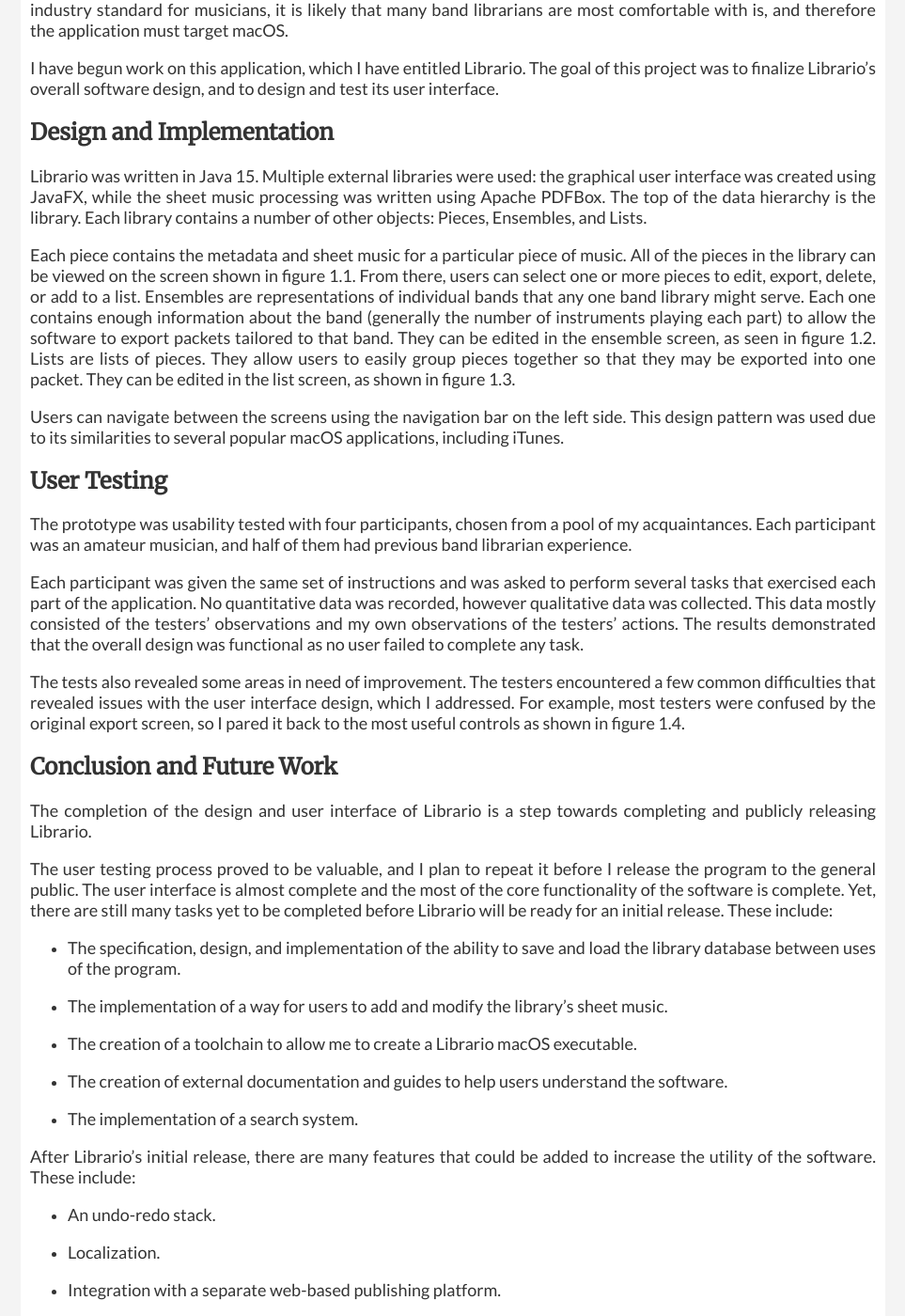
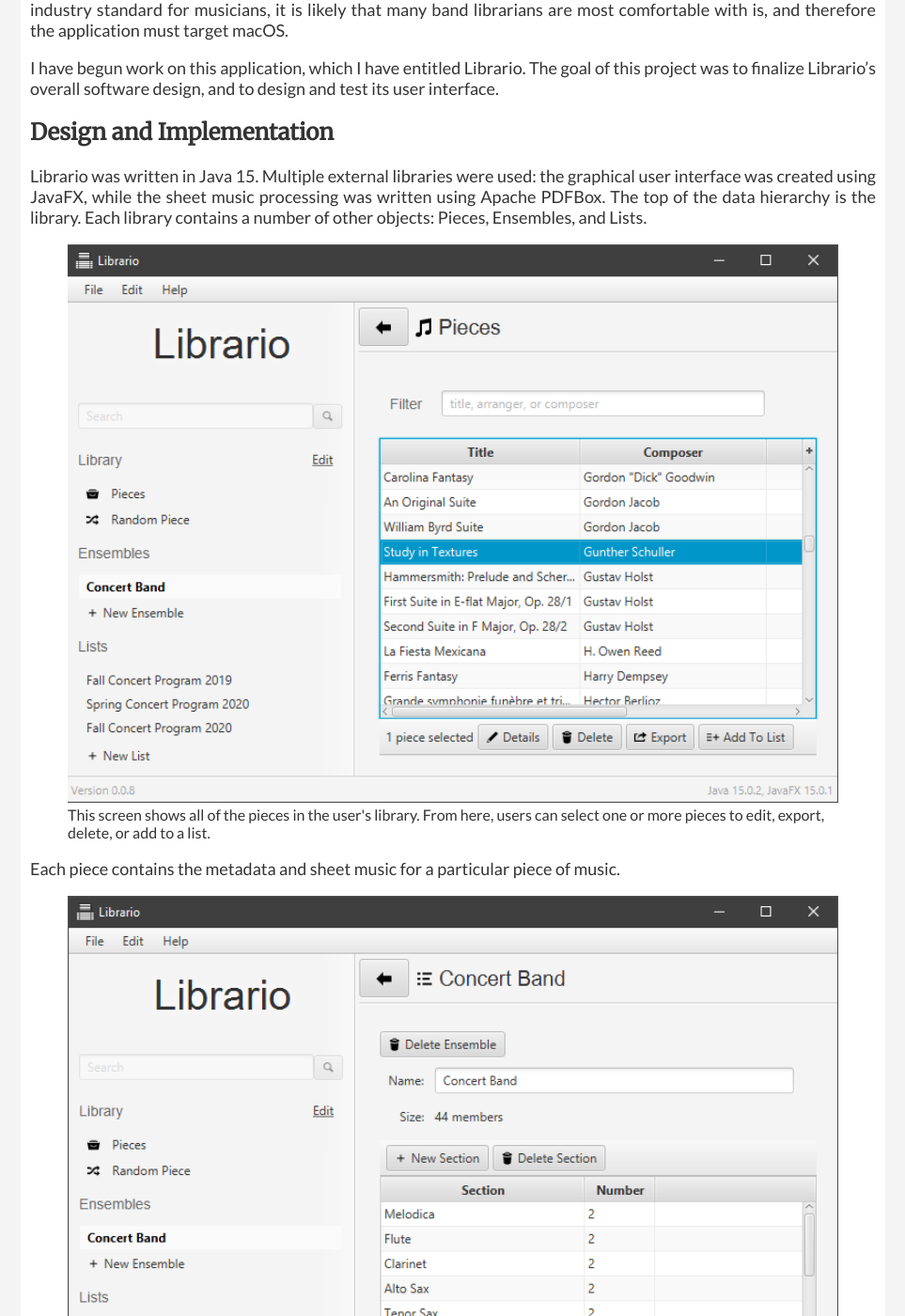
Before and after one commit to Trainzack/trainzack.github.io, a Jekyll site: the page built from _projects/librario.md, in a window 1280 px wide and 1400 px high, scrolled down 714 px. Shown: the whole window at 94% size, without its empty margins (153-1116 px from the left). Built offline with Jekyll 4.4.1, drawn with Linux system fonts in a browser that asks for light colours; nearby versions of some CDN libraries; some web fonts are replaced; some of the changed text lies outside the part shown.

Commit message:
Added markdown image support, updated Librario project with images

```diff
--- /dev/null
+++ b/_includes/image.html
@@ -0,0 +1,21 @@
+<!-- _includes/image.html -->
+{% comment %} As from 2.1 in https://stackoverflow.com/a/51682829{% endcomment %}
+<figure>
+    {% if include.url %}
+    <a href="{{ include.url }}">
+    {% endif %}
+    <img
+        {% if include.srcabs %}
+            src="{{ include.srcabs }}"
+        {% else %}
+            src="{{ site.baseurl }}/assets/images/{{ include.src }}"
+        {% endif %}
+    alt="{{ include.alt }}"
+	width="100%">
+    {% if include.url %}
+    </a>
+    {% endif %}
+    {% if include.caption %}
+        <figcaption>{{ include.caption }}</figcaption>
+    {% endif %}
+</figure>
--- a/_projects/librario.md
+++ b/_projects/librario.md
@@ -23,7 +23,30 @@
 
 Librario was written in Java 15. Multiple external libraries were used: the graphical user interface was created using JavaFX, while the sheet music processing was written using Apache PDFBox. The top of the data hierarchy is the library. Each library contains a number of other objects: Pieces, Ensembles, and Lists.
 
-Each piece contains the metadata and sheet music for a particular piece of music. All of the pieces in the library can be viewed on the screen shown in figure 1.1. From there, users can select one or more pieces to edit, export, delete, or add to a list. Ensembles are representations of individual bands that any one band library might serve. Each one contains enough information about the band (generally the number of instruments playing each part) to allow the software to export packets tailored to that band. They can be edited in the ensemble screen, as seen in figure 1.2. Lists are lists of pieces. They allow users to easily group pieces together so that they may be exported into one packet. They can be edited in the list screen, as shown in figure 1.3.
+{% include image.html
+    src="librario/Fig 1.1.png"
+    alt="A screenshot of Librario showing the 'pieces' screen."
+    caption="This screen shows all of the pieces in the user's library. From here, users can select one or more pieces to edit, export, delete, or add to a list."
+%}
+
+Each piece contains the metadata and sheet music for a particular piece of music.
+
+
+{% include image.html
+    src="librario/Fig 1.2.png"
+    alt="A screenshot of Librario showing the 'ensembles' screen."
+    caption="This screen shows the details of any particular ensemble and allows the user to edit those details."
+%}
+
+Ensembles are representations of individual bands that any one band library might serve. Each one contains enough information about the band (generally the number of instruments playing each part) to allow the software to export packets tailored to that band.
+
+{% include image.html
+    src="librario/Fig 1.3.png"
+    alt="A screenshot of Librario showing the 'list' screen."
+    caption="This screen shows the pieces in any particular list and allows the user to add or remove pieces from the list, rename the list, and reorder the list."
+%}
+
+Lists are lists of pieces. They allow users to easily group pieces together so that they may be exported into one packet.
 
 Users can navigate between the screens using the navigation bar on the left side. This design pattern was used due to its similarities to several popular macOS applications, including iTunes.
 
@@ -33,7 +56,13 @@
 
 Each participant was given the same set of instructions and was asked to perform several tasks that exercised each part of the application. No quantitative data was recorded, however qualitative data was collected. This data mostly consisted of the testers’ observations and my own observations of the testers’ actions. The results demonstrated that the overall design was functional as no user failed to complete any task.
 
-The tests also revealed some areas in need of improvement. The testers encountered a few common difficulties that revealed issues with the user interface design, which I addressed. For example, most testers were confused by the original export screen, so I pared it back to the most useful controls as shown in figure 1.4.
+{% include image.html
+    src="librario/Fig 1.4.png"
+    alt="A screenshot of Librario showing the 'export' screen."
+    caption="This screen allows the user to control exactly how their pieces are exported to PDF."
+%}
+
+The tests also revealed some areas in need of improvement. The testers encountered a few common difficulties that revealed issues with the user interface design, which I addressed. For example, most testers were confused by the original export screen, so I pared it back to the most useful controls as shown in the above image.
 
 ## Conclusion and Future Work
 
```
Also changed, not shown: assets/images/librario/Fig 1.1.png (added), assets/images/librario/Fig 1.2.png (added), assets/images/librario/Fig 1.3.png (added), assets/images/librario/Fig 1.4.png (added), assets/images/librario/Fig 2.1.png (added).
